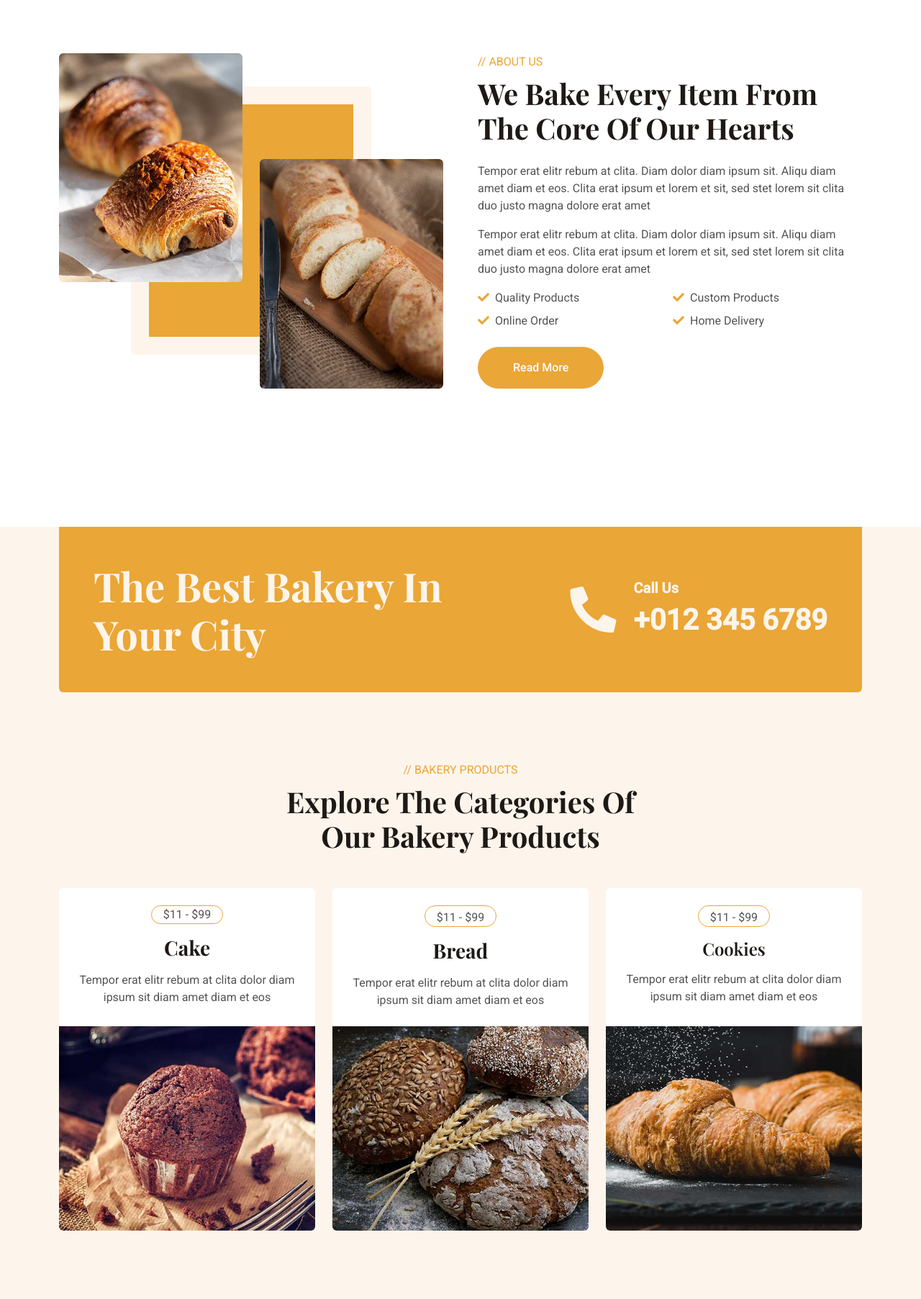
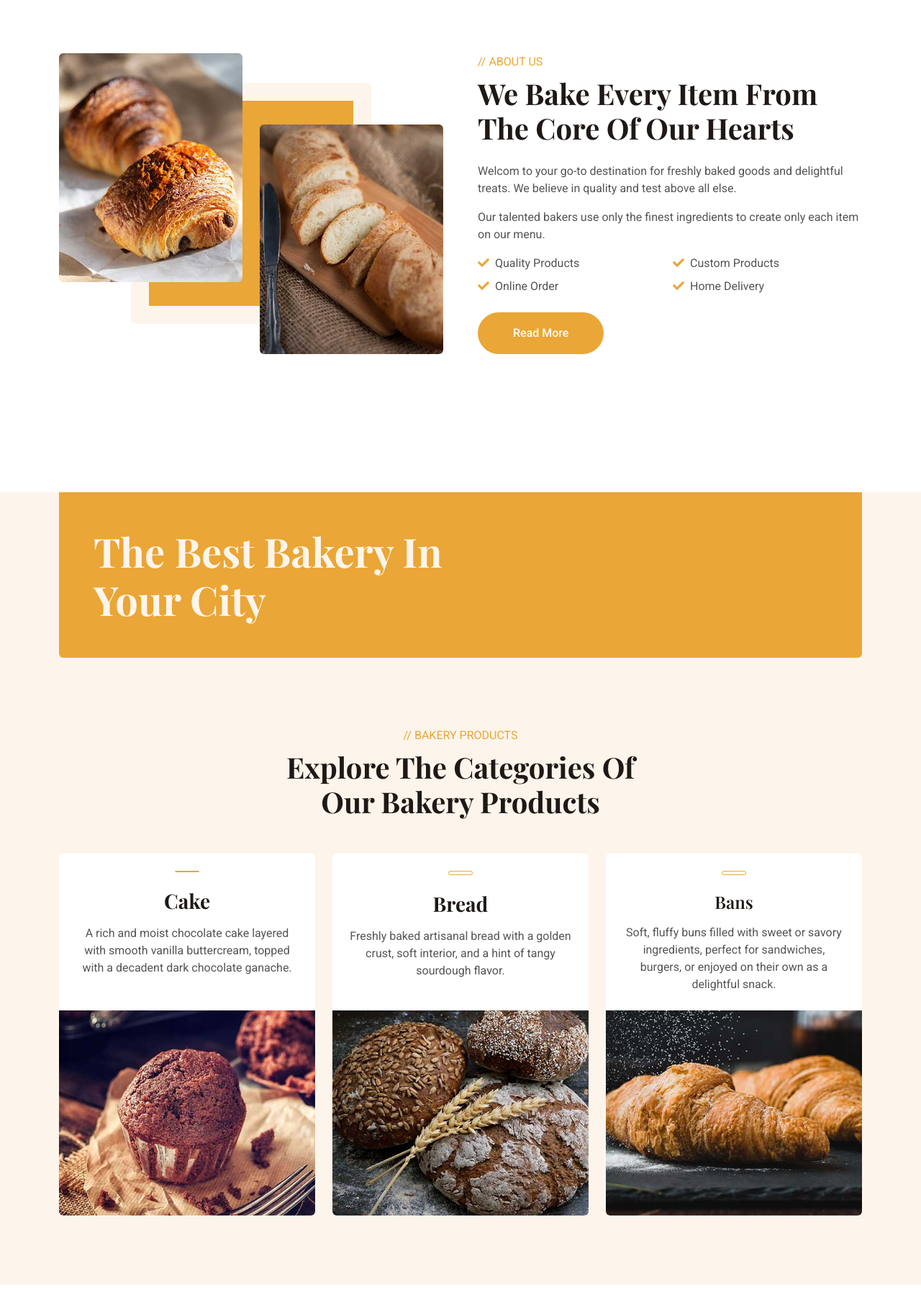
Before and after one commit to tonnymwanza/BAKERY-SYSTEM, a Django app: page / in a window 1280 px wide. Shown: the part 1320-3125 px from the top of the page at 72% size. Run offline with Django 5.2, Linux system fonts and the light colour scheme; data comes from the database, SQL or seed files in the repository; both versions use the stored data as it was after the commit; some libraries are stand-ins or nearby versions.

Commit message:
saving my changes

```diff
--- a/templates/about.html
+++ b/templates/about.html
@@ -110,8 +110,8 @@
                     <div class="h-100">
                         <p class="text-primary text-uppercase mb-2">// About Us</p>
                         <h1 class="display-6 mb-4">We Bake Every Item From The Core Of Our Hearts</h1>
-                        <p>Tempor erat elitr rebum at clita. Diam dolor diam ipsum sit. Aliqu diam amet diam et eos. Clita erat ipsum et lorem et sit, sed stet lorem sit clita duo justo magna dolore erat amet</p>
-                        <p>Tempor erat elitr rebum at clita. Diam dolor diam ipsum sit. Aliqu diam amet diam et eos. Clita erat ipsum et lorem et sit, sed stet lorem sit clita duo justo magna dolore erat amet</p>
+                        <p>Welcom to your go-to destination for freshly baked goods and delightful treats. We believe in quality and test above all else.</p>
+                        <p>Our talented bakers use only the finest ingredients to create only each item on our menu.</p>
                         <div class="row g-2 mb-4">
                             <div class="col-sm-6">
                                 <i class="fa fa-check text-primary me-2"></i>Quality Products
--- a/templates/home.html
+++ b/templates/home.html
@@ -92,7 +92,6 @@
                             <div class="col-lg-8">
                                 <p class="text-primary text-uppercase fw-bold mb-2">// The Best Bakery</p>
                                 <h1 class="display-1 text-light mb-4 animated slideInDown">We Bake With Passion</h1>
-                                <p class="text-light fs-5 mb-4 pb-3">Vero elitr justo clita lorem. Ipsum dolor sed stet sit diam rebum ipsum.</p>
                                 <a href="" class="btn btn-primary rounded-pill py-3 px-5">Read More</a>
                             </div>
                         </div>
@@ -175,8 +174,8 @@
                     <div class="h-100">
                         <p class="text-primary text-uppercase mb-2">// About Us</p>
                         <h1 class="display-6 mb-4">We Bake Every Item From The Core Of Our Hearts</h1>
-                        <p>Tempor erat elitr rebum at clita. Diam dolor diam ipsum sit. Aliqu diam amet diam et eos. Clita erat ipsum et lorem et sit, sed stet lorem sit clita duo justo magna dolore erat amet</p>
-                        <p>Tempor erat elitr rebum at clita. Diam dolor diam ipsum sit. Aliqu diam amet diam et eos. Clita erat ipsum et lorem et sit, sed stet lorem sit clita duo justo magna dolore erat amet</p>
+                        <p>Welcom to your go-to destination for freshly baked goods and delightful treats. We believe in quality and test above all else.</p>
+                        <p>Our talented bakers use only the finest ingredients to create only each item on our menu.</p>
                         <div class="row g-2 mb-4">
                             <div class="col-sm-6">
                                 <i class="fa fa-check text-primary me-2"></i>Quality Products
@@ -210,11 +209,6 @@
                     </div>
                     <div class="col-lg-6 text-lg-end">
                         <div class="d-inline-flex align-items-center text-start">
-                            <i class="fa fa-phone-alt fa-4x flex-shrink-0"></i>
-                            <div class="ms-4">
-                                <p class="fs-5 fw-bold mb-0">Call Us</p>
-                                <p class="fs-1 fw-bold mb-0">+012 345 6789</p>
-                            </div>
                         </div>
                     </div>
                 </div>
@@ -227,9 +221,9 @@
                 <div class="col-lg-4 col-md-6 wow fadeInUp" data-wow-delay="0.1s">
                     <div class="product-item d-flex flex-column bg-white rounded overflow-hidden h-100">
                         <div class="text-center p-4">
-                            <div class="d-inline-block border border-primary rounded-pill px-3 mb-3">$11 - $99</div>
+                            <div class="d-inline-block border border-primary rounded-pill px-3 mb-3"></div>
                             <h3 class="mb-3">Cake</h3>
-                            <span>Tempor erat elitr rebum at clita dolor diam ipsum sit diam amet diam et eos</span>
+                            <span>A rich and moist chocolate cake layered with smooth vanilla buttercream, topped with a decadent dark chocolate ganache.</span>
                         </div>
                         <div class="position-relative mt-auto">
                             <img class="img-fluid" src="{% static 'img/product-1.jpg' %}" alt="">
@@ -242,9 +236,9 @@
                 <div class="col-lg-4 col-md-6 wow fadeInUp" data-wow-delay="0.3s">
                     <div class="product-item d-flex flex-column bg-white rounded overflow-hidden h-100">
                         <div class="text-center p-4">
-                            <div class="d-inline-block border border-primary rounded-pill pt-1 px-3 mb-3">$11 - $99</div>
+                            <div class="d-inline-block border border-primary rounded-pill pt-1 px-3 mb-3"></div>
                             <h3 class="mb-3">Bread</h3>
-                            <span>Tempor erat elitr rebum at clita dolor diam ipsum sit diam amet diam et eos</span>
+                            <span>Freshly baked artisanal bread with a golden crust, soft interior, and a hint of tangy sourdough flavor.</span>
                         </div>
                         <div class="position-relative mt-auto">
                             <img class="img-fluid" src="{% static 'img/product-2.jpg' %}" alt="">
@@ -257,9 +251,9 @@
                 <div class="col-lg-4 col-md-6 wow fadeInUp" data-wow-delay="0.5s">
                     <div class="product-item d-flex flex-column bg-white rounded overflow-hidden h-100">
                         <div class="text-center p-4">
-                            <div class="d-inline-block border border-primary rounded-pill pt-1 px-3 mb-3">$11 - $99</div>
-                            <h4 class="mb-3">Cookies</h4>
-                            <span>Tempor erat elitr rebum at clita dolor diam ipsum sit diam amet diam et eos</span>
+                            <div class="d-inline-block border border-primary rounded-pill pt-1 px-3 mb-3"></div>
+                            <h4 class="mb-3">Bans</h4>
+                            <span>Soft, fluffy buns filled with sweet or savory ingredients, perfect for sandwiches, burgers, or enjoyed on their own as a delightful snack.</span>
                         </div>
                         <div class="position-relative mt-auto">
                             <img class="img-fluid" src="{% static 'img/product-3.jpg' %}" alt="">
--- a/templates/product.html
+++ b/templates/product.html
@@ -111,7 +111,7 @@
                         <div class="text-center p-4">
                             <div class="d-inline-block border border-primary rounded-pill px-3 mb-3">Ksh {{product.price}}</div>
                             <h3 class="mb-3">{{product.name}}</h3>
-                            <span>{{product.descrition}}</span>
+                            <span>{{product.description}}</span>
                         </div>
                         <div class="position-relative mt-auto">
                             <img class="img-fluid" src="{{product.image.url}}" alt="">
```
Also changed, not shown: templates/service.html (+5 -5 lines), db.sqlite3.
